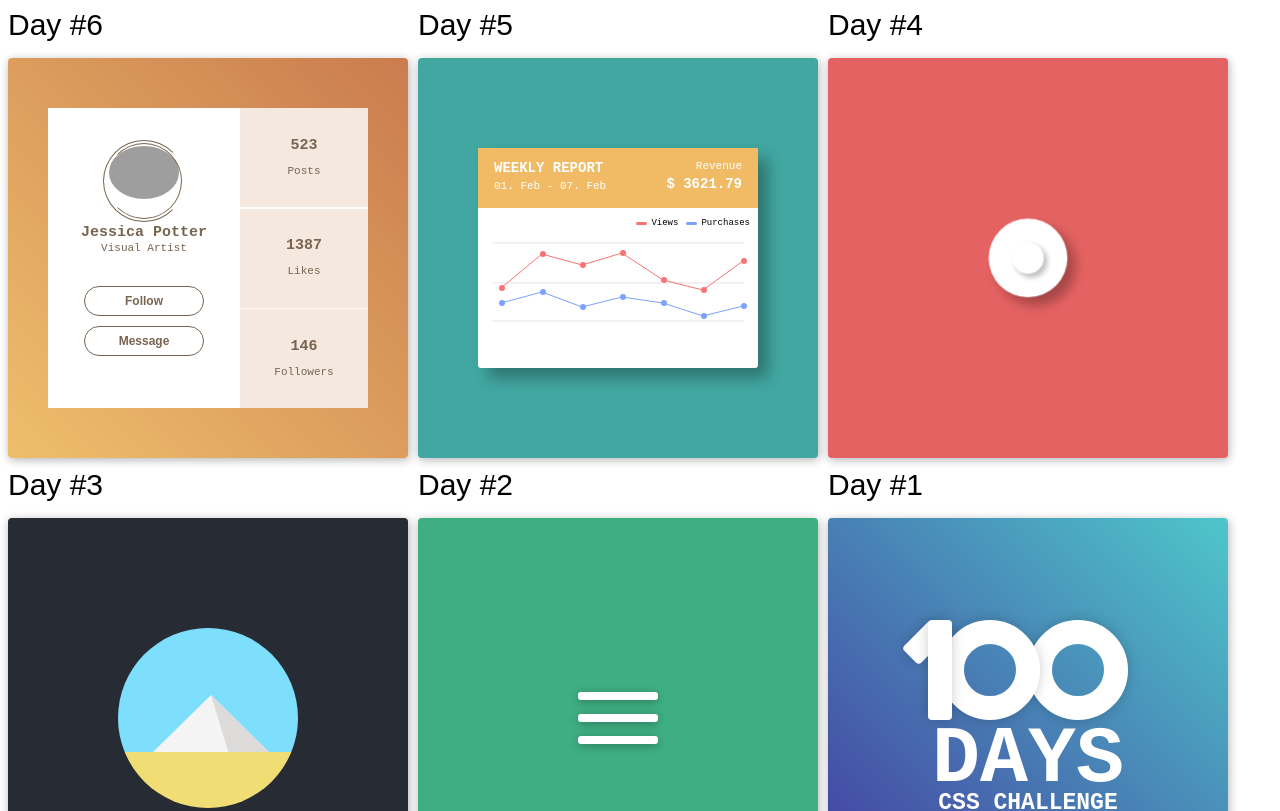
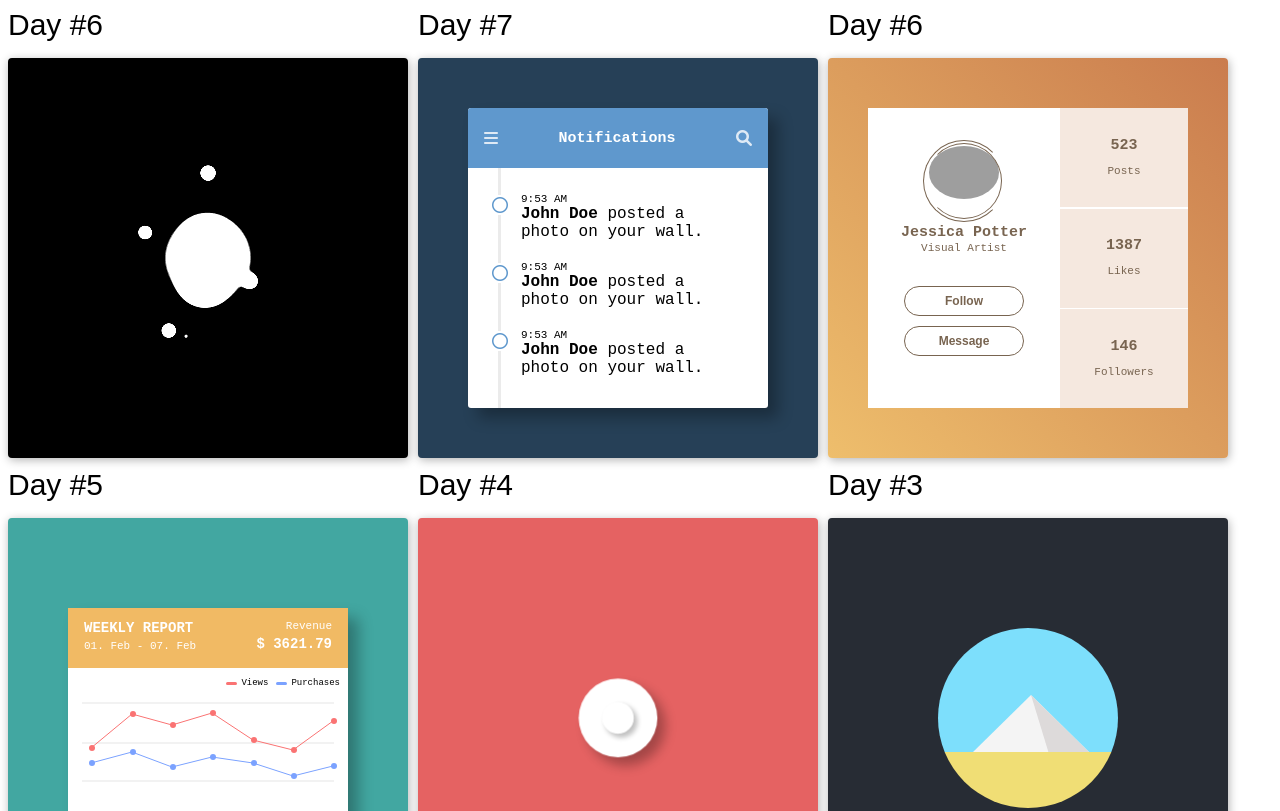
Before and after one commit to Jeremy-lal/css-challenges, an Angular app: page / in a window 1280 px wide. Shown: the top 811 px of the page. Built offline with nearby package versions, Linux system fonts and the light colour scheme; grey boxes are pictures that could not be loaded.

Commit message:
feat: day8

```diff
--- a/src/app/app.component.html
+++ b/src/app/app.component.html
@@ -1,4 +1,6 @@
 <div class="gallery">
+  <app-day8></app-day8>
+  <app-day7></app-day7>
   <app-day6></app-day6>
   <app-day5></app-day5>
   <app-day4></app-day4>
--- a/src/app/app.module.ts
+++ b/src/app/app.module.ts
@@ -9,6 +9,8 @@ import { Day3Component } from './day3/day3.component';
 import { Day4Component } from './day4/day4.component';
 import { Day5Component } from './day5/day5.component';
 import { Day6Component } from './day6/day6.component';
+import { Day7Component } from './day7/day7.component';
+import { Day8Component } from './day8/day8.component';
 
 @NgModule({
   declarations: [
@@ -18,7 +20,9 @@ import { Day6Component } from './day6/day6.component';
     Day3Component,
     Day4Component,
     Day5Component,
-    Day6Component
+    Day6Component,
+    Day7Component,
+    Day8Component
   ],
   imports: [
     BrowserModule,
--- /dev/null
+++ b/src/app/day7/day7.component.html
@@ -0,0 +1,41 @@
+<a href="https://100dayscss.com/days/7/" target="_blank">Day #7 </a>
+<section class="container">
+  <div class="content">
+    <div class="header">
+      <i class="fa-solid fa-bars"></i>
+      <h2>Notifications</h2>
+      <i class="fa-solid fa-magnifying-glass"></i>
+    </div>
+    <div class="timeline">
+      <div class="elements">
+        <div class="element">
+          <div class="icon">
+            <i class="fa-regular fa-circle"></i>
+          </div>
+          <div class="text">
+            <h4>9:53 am</h4>
+            <p><b>John Doe</b> posted a photo on your wall.</p>
+          </div>
+        </div>
+        <div class="element">
+          <div class="icon">
+            <i class="fa-regular fa-circle"></i>
+          </div>
+          <div class="text">
+            <h4>9:53 am</h4>
+            <p><b>John Doe</b> posted a photo on your wall.</p>
+          </div>
+        </div>
+        <div class="element">
+          <div class="icon">
+            <i class="fa-regular fa-circle"></i>
+          </div>
+          <div class="text">
+            <h4>9:53 am</h4>
+            <p><b>John Doe</b> posted a photo on your wall.</p>
+          </div>
+        </div>
+      </div>
+    </div>
+  </div>
+</section>
--- /dev/null
+++ b/src/app/day7/day7.component.scss
@@ -0,0 +1,98 @@
+.container {
+  background: #264057;
+}
+
+.content {
+  height: 300px;
+  width: 300px;
+  top: 50px;
+  left: 50px;
+  background: #fff;
+  border-radius: 3px;
+  overflow: hidden;
+  box-shadow: 10px 10px 15px 0 rgb(0 0 0 / 30%);
+
+  .header {
+    height: 60px;
+    width: 100%;
+    background: #5f98cd;
+    display: flex;
+    align-items: center;
+    justify-content: space-between;
+    padding: 16px;
+
+    h2 {
+      color: #fff;
+      font-weight: 600;
+      font-size: 15px;
+    }
+
+    i {
+      cursor: pointer;
+      opacity: 0.8;
+      transition: all 0.3s ease;
+
+      &:hover {
+        opacity: 1;
+      }
+    }
+  }
+
+  .timeline {
+    color: black;
+
+    h4,
+    p {
+      margin: 0;
+    }
+
+    .elements {
+      height: 240px;
+      width: 90%;
+      margin-left: 10%;
+      border-left: 3px solid #ebebeb;
+      padding-top: 25px;
+
+      & .element:nth-child(2) {
+        animation-duration: 1.4s;
+      }
+      & .element:nth-child(3) {
+        animation-duration: 2.1s;
+      }
+
+      .element {
+        display: flex;
+        align-items: flex-start;
+        width: 90%;
+        margin-bottom: 20px;
+        animation: fadeIn 0.7s ease-in-out;
+
+        h4 {
+          font-size: 11px;
+          text-transform: uppercase;
+          font-weight: 400;
+        }
+
+        i {
+          position: relative;
+          left: -11px;
+          top: 2px;
+          background: white;
+          padding: 2px;
+          color: #5f98cd;
+        }
+      }
+    }
+  }
+}
+
+@keyframes fadeIn {
+  0% {
+    transform: translateY(100%);
+    opacity: 0;
+  }
+  100% {
+    transform: translateY(O);
+    opacity: 1;
+  }
+}
--- /dev/null
+++ b/src/app/day7/day7.component.ts
@@ -0,0 +1,15 @@
+import { Component, OnInit } from '@angular/core';
+
+@Component({
+  selector: 'app-day7',
+  templateUrl: './day7.component.html',
+  styleUrls: ['./day7.component.scss']
+})
+export class Day7Component implements OnInit {
+
+  constructor() { }
+
+  ngOnInit(): void {
+  }
+
+}
--- /dev/null
+++ b/src/app/day8/day8.component.html
@@ -0,0 +1,24 @@
+<a href="https://100dayscss.com/days/6/" target="_blank">Day #6 </a>
+<section class="container">
+  <div class="content">
+    <div class="ball"></div>
+    <div class="blubb blubb-1"></div>
+    <div class="blubb blubb-2"></div>
+    <div class="blubb blubb-3"></div>
+    <div class="blubb blubb-4"></div>
+    <div class="blubb blubb-5"></div>
+    <div class="blubb blubb-6"></div>
+    <div class="blubb blubb-7"></div>
+    <div class="blubb blubb-8"></div>
+    <div class="sparkle sparkle-1"></div>
+    <div class="sparkle sparkle-2"></div>
+    <div class="sparkle sparkle-3"></div>
+    <div class="sparkle sparkle-4"></div>
+    <div class="sparkle sparkle-5"></div>
+    <div class="sparkle sparkle-6"></div>
+    <div class="sparkle sparkle-7"></div>
+    <div class="sparkle sparkle-8"></div>
+    <div class="sparkle sparkle-9"></div>
+    <div class="sparkle sparkle-10"></div>
+  </div>
+</section>
--- /dev/null
+++ b/src/app/day8/day8.component.scss
@@ -0,0 +1,74 @@
+.container {
+  background: black;
+  filter: contrast(25);
+}
+
+.content {
+  position: relative;
+}
+
+.ball {
+  position: relative;
+  width: 90px;
+  height: 90px;
+  background: #fff;
+  border-radius: 50%;
+  filter: blur(15px);
+}
+
+@for $i from 1 through 8 {
+  .blubb-#{$i} {
+    position: absolute;
+    top: 20px;
+    left: 20px;
+    width: 50px;
+    height: 50px;
+    transform: rotate((random(300)) + deg);
+
+    &:after {
+      position: absolute;
+      display: block;
+      content: "";
+      width: 50px;
+      height: 50px;
+      background: #fff;
+      border-radius: 50%;
+      transform-origin: (40 - $i * 3) + px (40 - $i * 3) + px;
+      animation: rotate (2.5 + $i / 5) + s ease-in-out ($i / 5) + s infinite;
+      filter: blur(5px);
+    }
+  }
+}
+
+@for $i from 1 through 10 {
+  .sparkle-#{$i} {
+    position: absolute;
+    top: 38px;
+    left: 38px;
+    width: (7 + $i) + px;
+    height: (7 + $i) + px;
+    transform: rotate((random(300)) + deg);
+
+    &:after {
+      position: absolute;
+      display: block;
+      content: "";
+      width: (7 + $i) + px;
+      height: (7 + $i) + px;
+      background: #fff;
+      border-radius: 50%;
+      transform-origin: (60 - $i * 2) + px (60 - $i * 2) + px;
+      animation: rotate (3.5 + $i / 5) + s ease-in-out ($i / 5) + s infinite;
+      filter: blur(3px);
+    }
+  }
+}
+
+@keyframes rotate {
+  from {
+    transform: rotate(0deg) translate3d(0, 0, 0);
+  }
+  to {
+    transform: rotate(360deg) translate3d(0, 0, 0);
+  }
+}
--- /dev/null
+++ b/src/app/day8/day8.component.ts
@@ -0,0 +1,15 @@
+import { Component, OnInit } from '@angular/core';
+
+@Component({
+  selector: 'app-day8',
+  templateUrl: './day8.component.html',
+  styleUrls: ['./day8.component.scss']
+})
+export class Day8Component implements OnInit {
+
+  constructor() { }
+
+  ngOnInit(): void {
+  }
+
+}
--- a/src/index.html
+++ b/src/index.html
@@ -1,11 +1,15 @@
-<!doctype html>
+<!DOCTYPE html>
 <html lang="en">
   <head>
-  <meta charset="utf-8">
+    <meta charset="utf-8" />
     <title>CssChallenge</title>
-  <base href="/">
-  <meta name="viewport" content="width=device-width, initial-scale=1">
-  <link rel="icon" type="image/x-icon" href="favicon.ico">
+    <base href="/" />
+    <meta name="viewport" content="width=device-width, initial-scale=1" />
+    <link rel="icon" type="image/x-icon" href="favicon.ico" />
+    <link
+      rel="stylesheet"
+      href="https://cdnjs.cloudflare.com/ajax/libs/font-awesome/6.0.0-beta3/css/all.min.css"
+    />
   </head>
   <body>
     <app-root></app-root>
```
Lines whose indentation alone changed are shown as unchanged.
